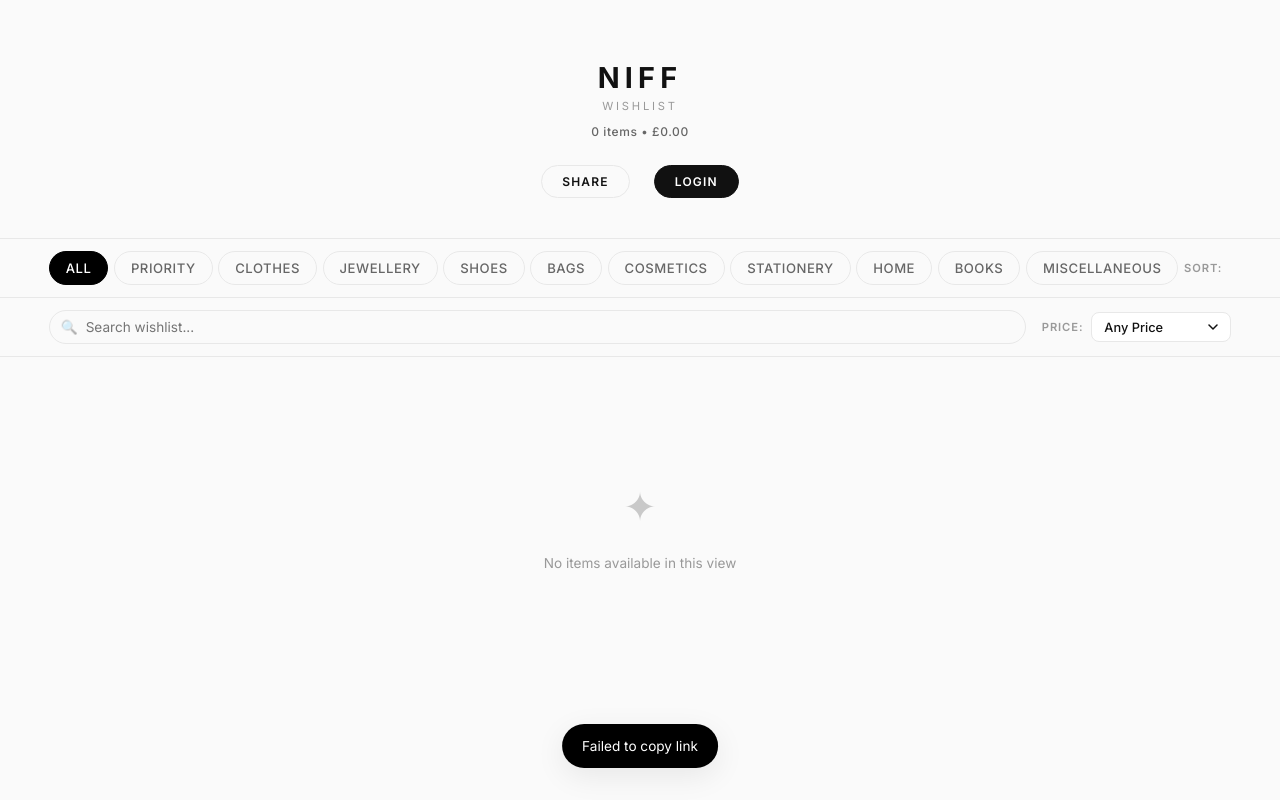
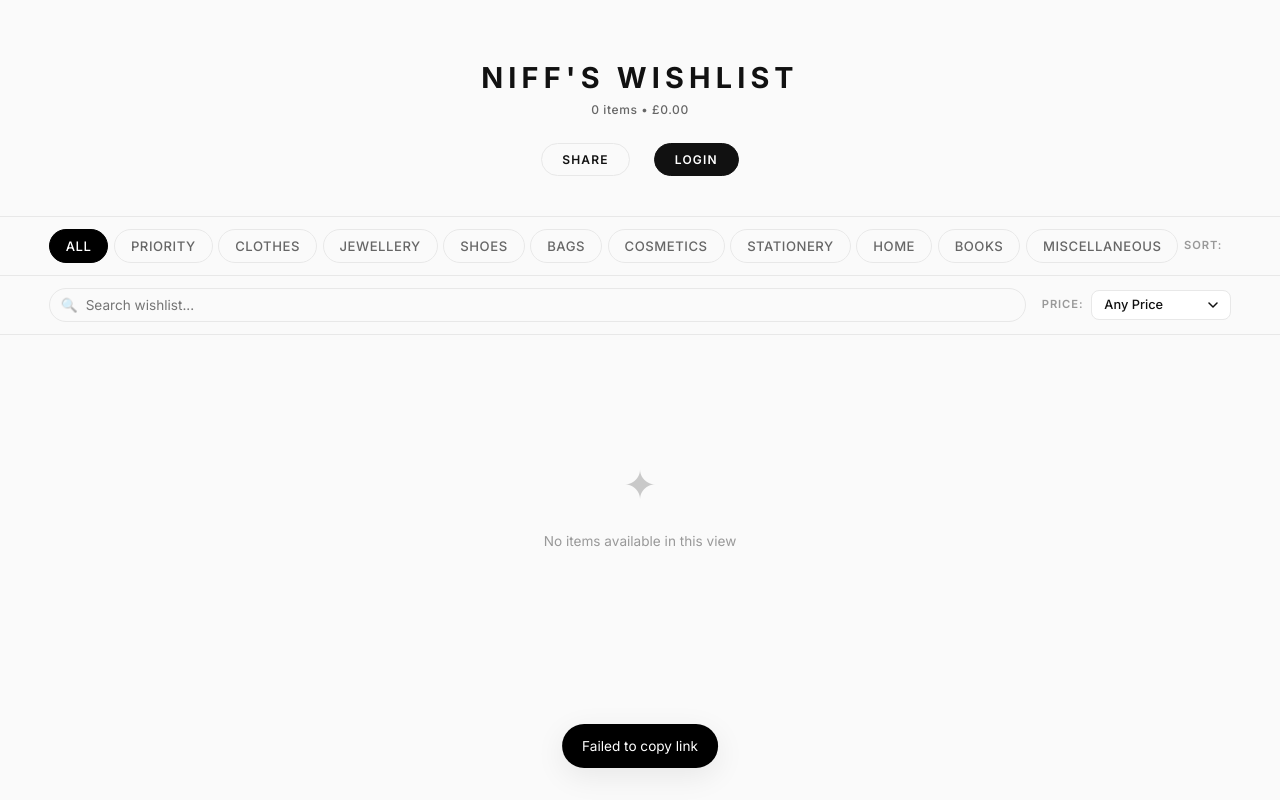
Before and after one commit to Niffb/NIFF-Wishlist, a website: page index.html in a window 1280 px wide. Both pictures are taken after a click on the button "SHARE". Drawn offline with Linux system fonts and the light colour scheme; no server answers.

Commit message:
Update branding title to NIFF's WISHLIST

```diff
--- a/app.js
+++ b/app.js
@@ -1561,8 +1561,8 @@
     if (shareBtn) {
         shareBtn.addEventListener('click', async () => {
             const shareData = {
-                title: 'NIFF Wishlist',
-                text: 'Check out my wishlist on NIFF!',
+                title: "NIFF's WISHLIST",
+                text: "Check out NIFF's WISHLIST!",
                 url: window.location.href
             };
             if (navigator.share) {
--- a/index.html
+++ b/index.html
@@ -6,7 +6,7 @@
   <meta name="viewport" content="width=device-width, initial-scale=1.0">
   <meta name="description"
     content="A clean, minimal wishlist to save and manage product links across categories.">
-  <title>NIFF — Wishlist</title>
+  <title>NIFF's WISHLIST</title>
   <link rel="preconnect" href="https://fonts.googleapis.com">
   <link rel="preconnect" href="https://fonts.gstatic.com" crossorigin>
   <link
@@ -18,7 +18,7 @@
   <meta name="theme-color" content="#000000">
   <meta name="apple-mobile-web-app-capable" content="yes">
   <meta name="apple-mobile-web-app-status-bar-style" content="black-translucent">
-  <meta name="apple-mobile-web-app-title" content="NIFF Wishlist">
+  <meta name="apple-mobile-web-app-title" content="NIFF's WISHLIST">
   <link rel="apple-touch-icon" href="favicon.svg">
 </head>
 
@@ -27,8 +27,7 @@
   <!-- Header -->
   <header class="site-header">
     <div class="header-inner">
-      <h1 class="site-title">NIFF</h1>
-      <p class="site-subtitle">wishlist</p>
+      <h1 class="site-title">NIFF'S WISHLIST</h1>
       <div class="wishlist-summary" id="wishlistSummary" style="display: none;">
         <span id="summaryText">0 items • £0.00</span>
       </div>
```
Also changed, not shown: manifest.json.
